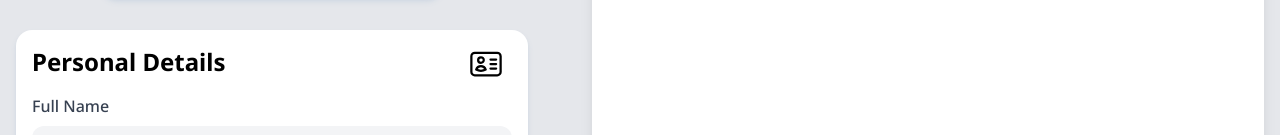
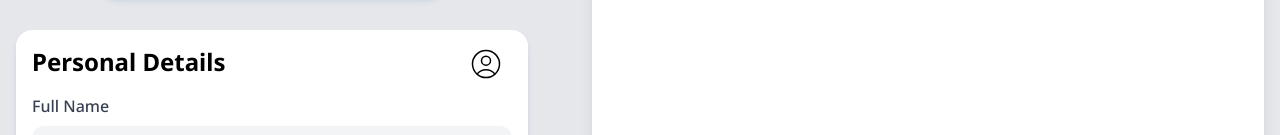
Before and after one commit to leo-vic3nt/EasyCv, a React (Vite) app: page / in a window 1280 px wide. Shown: the part 366-501 px from the top of the page. Built offline with nearby package versions, Linux system fonts and the light colour scheme.

Commit message:
update icon and default stroke width

```diff
--- a/src/components/PersonalDetailsForm.jsx
+++ b/src/components/PersonalDetailsForm.jsx
@@ -1,6 +1,6 @@
 /* eslint-disable react/prop-types */
 import { useCallback } from "react";
-import { IdentificationIcon } from "@heroicons/react/24/outline";
+import { UserCircleIcon } from "@heroicons/react/24/outline";
 import { DUMMY_DATA } from "../lib/constants";
 import SideCard from "./SideCard";
 
@@ -105,7 +105,10 @@ function DataForm({ cvData, setCvData }) {
 
 function PersonalDetailsForm({ cvData, setCvData }) {
   return (
-    <SideCard title={"personal details"} icon={<IdentificationIcon />}>
+    <SideCard
+      title={"personal details"}
+      icon={<UserCircleIcon className="stroke-1" />}
+    >
       <DataForm cvData={cvData} setCvData={setCvData} />
     </SideCard>
   );
--- a/src/components/SideCard.jsx
+++ b/src/components/SideCard.jsx
@@ -17,7 +17,7 @@ function CardHeader({ title, icon }) {
   );
 }
 
-function SideCard({ title, icon, children }) {
+function SideCard({ title, icon = null, children }) {
   return (
     <Container>
       <CardHeader title={title} icon={icon} />
```
Also changed, not shown: src/components/EducationData.jsx (added).
